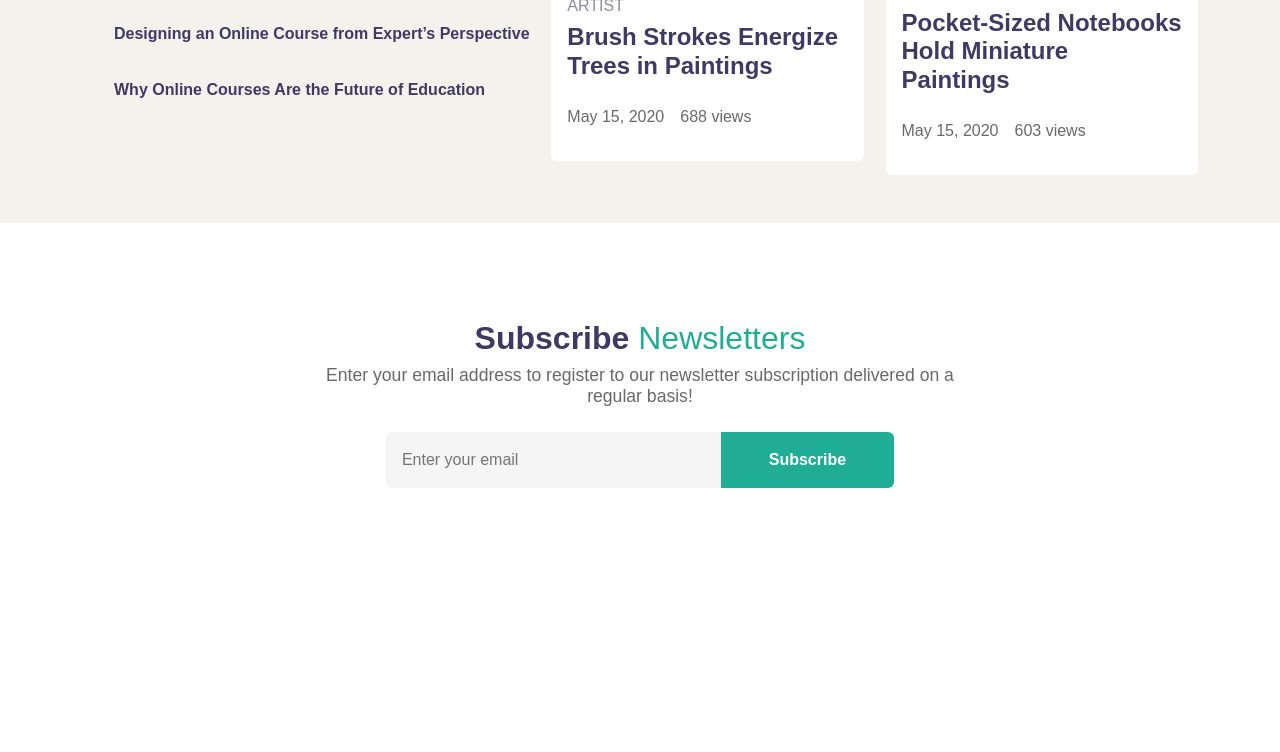
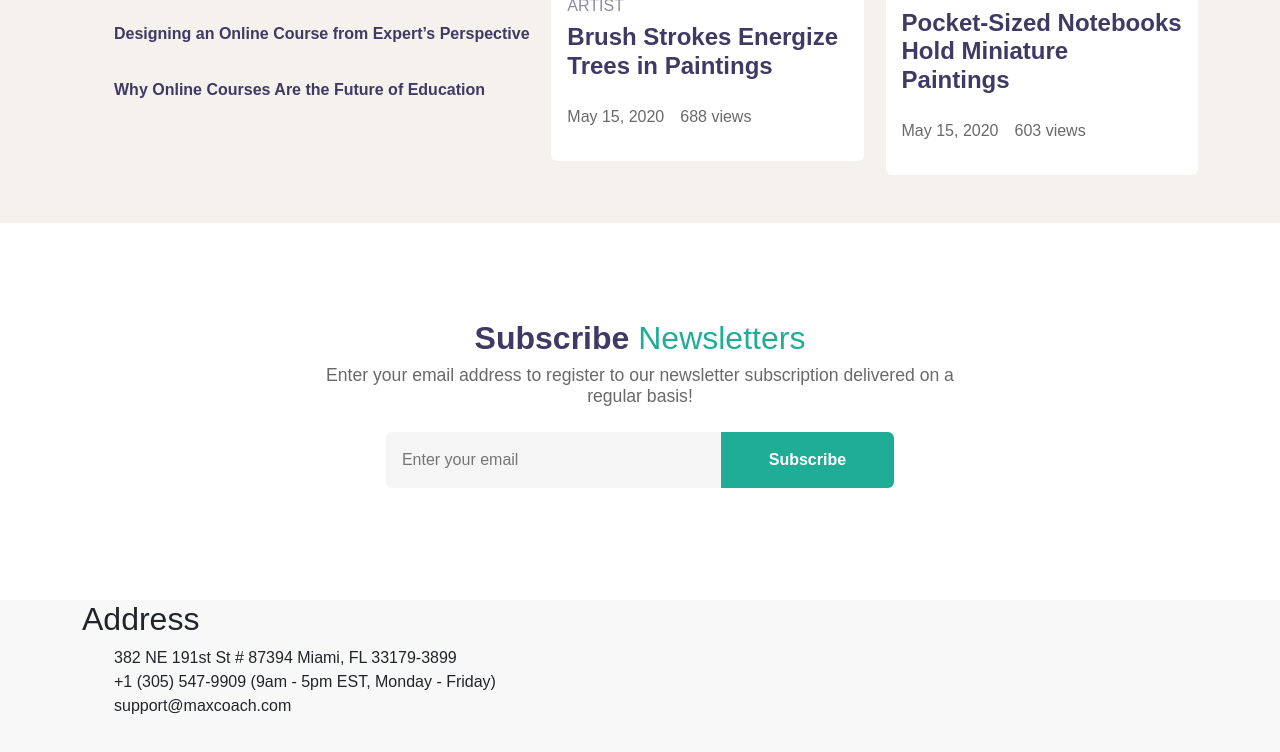
Before and after one commit to marcocareddu/proj-html-vuejs, a Vue app: page / in a window 1280 px wide. Shown: the part 4482-5234 px from the top of the page. Before the commit the page ends 5082 px from the top, so only its background shows below. Built offline with nearby package versions, Linux system fonts and the light colour scheme.

Commit message:
VUE AppFooter - Added address

```diff
--- a/src/components/AppFooter.vue
+++ b/src/components/AppFooter.vue
@@ -1,7 +1,40 @@
 <script>
-export default {}
+
+// Import data
+import addressData from '../assets/data/_addressData';
+import footerMenu from '../assets/data/_footerMenu';
+
+export default {
+    data() {
+        return {
+            addressData,
+            footerMenu,
+        }
+    }
+}
 </script>
 
-<template></template>
+<template>
+    <footer>
+        <div class="container">
+            <div>
+                <div class="address">
+                    <h2>Address</h2>
+                    <ul>
+                        <li v-for="text in addressData">{{ text }}</li>
+                    </ul>
+                </div>
+            </div>
 
-<style></style>
+        </div>
+    </footer>
+</template>
+
+<style lang="scss" scoped>
+@use '../assets/scss/partials/vars' as *;
+
+footer {
+    background-color: $topsBgColor;
+    height: 500px;
+}
+</style>
```
